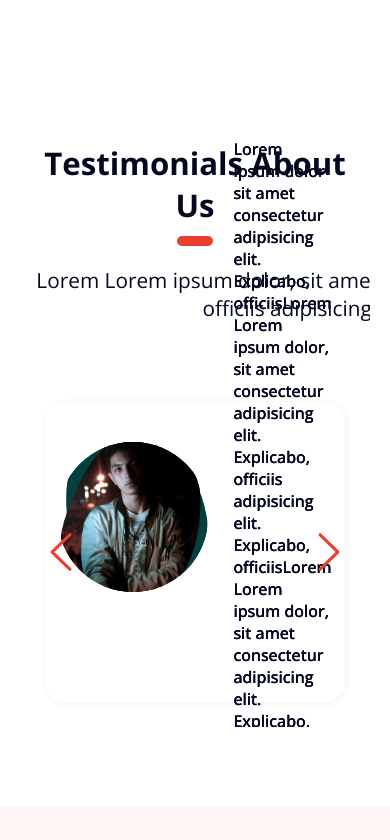
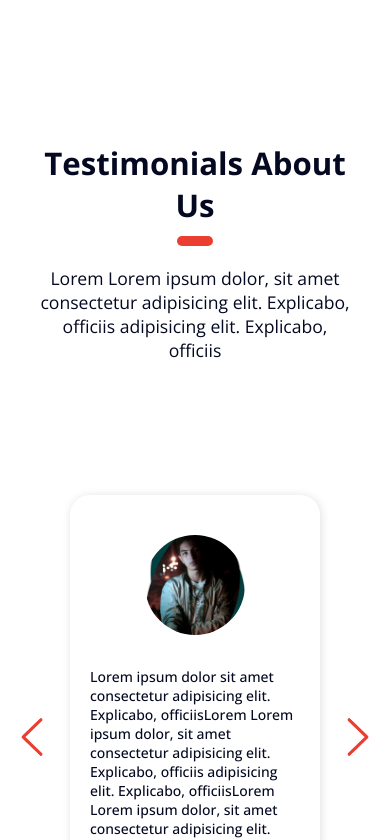
Before and after one commit to ilyesomrimoh/Restaurent-Project, a React (Create React App) app: page / in a window 390 px wide. Shown: the part 2240-3080 px from the top of the page. Built offline with nearby package versions, Linux system fonts and the light colour scheme; the HTML template or start-up script is replaced by a standard one.

Commit message:
responsive slider and logic

```diff
--- a/src/App.css
+++ b/src/App.css
@@ -271,16 +271,16 @@ hr{
 }
 .head-text{
     margin: 20px auto;
-    font-size: 1.3rem;
-    width: 60ch;
+    font-size: 1.1rem;
+    max-width: 60ch;
     text-align: center  ;
 }
 
 .testimonials-slider {
     width: 100%;
-    margin-top: 55px;
+    margin-top: 0;
     position: relative;
-    height: 350px;
+    height: 650px;
 
 }
 .testimonials-slider .next{
@@ -313,13 +313,12 @@ hr{
     z-index: 2;
     cursor: pointer;
 }
-/* .testimonials-slider:hover .testimonials-slider::after , .testimonials-slider:hover .testimonials-slider::before  {
-    transform: scale(1.05);
-} */
-.testimonials-slider > *:not(.next, .previous) {
+
+.testimonials-slider .testimonial-card {
     width: 70%;
-    min-width: 300px;
-    height: 300px;
+
+    opacity: 0 ;
+    min-width: 250px;
     display: flex;
     margin: 0 auto;
     justify-content: center;
@@ -329,9 +328,11 @@ hr{
     position: absolute;
     top: 50%;
     left: 50%;
-    transform: translate(-50% , -50%);
-    box-shadow: 1px 1px 10px #00000006;
+    transform: translate(50% , -50%);
+    box-shadow: 1px 1px 10px #00000020;
     border-radius: 20px;
+    transition: all 700ms;
+    transition-property: opacity transform;
 
 }
 .testimonial-img {
@@ -349,6 +350,7 @@ hr{
     border-radius: 50%;
     object-fit: cover;
 }
+
 .testimonial-text {
     padding: 20px 0;
     display: flex;
@@ -362,6 +364,7 @@ hr{
 .testimonial-text p {
     text-align: left;
     font-weight: 500;
+    font-size: 14px;
 }
 .testimonial-text .red-text {
     margin-bottom: 5px;
@@ -369,124 +372,52 @@ hr{
     font-weight: bold;
     font-size: 1.4rem;
 }
+.testimonial-card.active {
+    opacity: 1;
+    transform: translate(-50% , -50%) ;
+
+}
+
 /* END Testimonials SECTION */
 
 
+.hero-container {
+    display: flex;
+    width: 100%;
+    height: 100vh;
+}
 
-
-
-
-
-
-
-
-
-
-
-
-
-
-
-
-
-
-
-
-
-
-
-
-
-
-
-
-
-
-
-
-
-
-
-
-
-
-
-
-
-
-
-
-
-
-
-
-
-
-
-
-
-
-
-
-
-
-
-
-
-
-
-
-
-
-
-
-
-
-
-
-
-
-
-
-
-
-
-
-
-
-
-
-
-
-
-
-
-
-
-
-
-
-
-
-
-
-
-
-
-
-
-
-
-
-
-
-
-
+.hero-text {
+    display: flex;
+    flex-direction: column;
+    justify-content: center;
+    align-items: center;
+    flex-basis: 50%;
+    gap: 20px;
+}
+.hero-text h1 {
+    padding-right: 40px;
+}
+.hero-text p {
+    line-height: 25.5px;
+}
+.hero-img {
+    display: flex;
+    align-items: center;
+}
+.hero-img img {
+    width: 100%;
+}
+.btns {
+    display: flex;
+    width: 100%;
+    gap: 20px;
+    justify-content: flex-start;
+}
 
 /* Media */
-
-
 /* small screen */
+/* Hero Styling */
 @media (max-width:768px) {
     nav{
      width: 100%;
@@ -540,6 +471,46 @@ hr{
     .download .content  div h2{
         font-size: 2.4rem;
     }
+    .hero-img {
+        display: none;
+    }
+    .hero-text {
+        text-align: center;
+        flex-basis: 100%;
+
+    }
+
+    .hero-text h1 {
+        padding: 0;
+    }
+    .btns {
+        justify-content: center;
+    }
+    .hero-text .btn {
+        font-size: 1.8rem;
+    }
+    .download{
+        flex-wrap: wrap;
+
+    }
+    .download .content{
+        margin-top: 100px;
+        text-align: center;
+        gap: 30px;
+        align-items: center;
+        transform: scale(1);
+    }
+    .testimonials-slider .testimonial-card {
+        padding: 20px 20px;
+        gap: 12px;
+    }
+    .testimonials-slider .testimonial-card .testimonial-text {
+        gap: 8px;
+    }
+    .testimonial-img img {
+        width: 100px;
+        height: 100px;
+    }
 }
 @media (min-width:768px) {
     .container{width:750px}
@@ -580,122 +551,26 @@ hr{
     }
 }
 
-
-
-/* Media */
-
-
-/* small screen */
-@media (max-width:600px) {
-    nav{
-     width: 100%;
-     position: absolute;
-     top: 65px;
-     right: -100%;
-     background-color: var(--primary-color);
-     color: var(--white-color);
-     padding: 20px 0;
-     transition: right ease 800ms;
-    }
-    nav ul{
-        flex-direction: column;
-        gap: 20px;
-    }
-    li a{
-        color: var(--white-color);
-    }
-
-    .humberger >*{
-        transition: all ease 600ms;
-        transition-property: transform , opacity;
-        transform-origin: 89%;
-    }
-    .hidden{
-        opacity: 0;
-        transform: translateX(100px);
-    }
-    .rotate1{
-        transform: rotate(-45deg);
-    }
-    .rotate2{
-        transform: rotate(45deg);
-    }
-    .Mobile{
-        display: block;
-    }
-     .show{
-       right: 0;
-    }
-}
-
-
-/* Hero Styling */
-.hero-container {
-    display: flex;
-    width: 100%;
-    height: 100vh;
-}
-
-.hero-text {
-    display: flex;
-    flex-direction: column;
-    justify-content: center;
-    align-items: center;
-    flex-basis: 50%;
-    gap: 20px;
-}
-.hero-text h1 {
-    padding-right: 40px;
-}
-.hero-text p {
-    line-height: 25.5px;
-}
-.hero-img {
-    display: flex;
-    align-items: center;
-}
-.hero-img img {
-    width: 100%;
-}
-.btns {
-    display: flex;
-    width: 100%;
-    gap: 20px;
-    justify-content: flex-start;
-}
-@media screen and (max-width: 700px) {
-    .hero-img {
-        display: none;
-    }
-    .hero-text {
-        text-align: center;
-        flex-basis: 100%;
-
-    }
-
-    .hero-text h1 {
-        padding: 0;
-    }
-    .btns {
-        justify-content: center;
-    }
-    .hero-text .btn {
-        font-size: 1.8rem;
-    }
-    .download{
-        flex-wrap: wrap;
-
-    }
-    .download .content{
-        margin-top: 100px;
-        text-align: center;
-        gap: 30px;
-        align-items: center;
-        transform: scale(1);
-    }
-}
 @media (max-width:992px) {
     .hero-text .btn {
         font-size: 0.8rem;
     }
+    .testimonials-slider .testimonial-img{
+        justify-content: center ;
+    }
+    .testimonials-slider .testimonial-card {
+        flex-wrap: wrap;
+    }
 }
+
+@media (max-width:450px) {
+    .testimonials-slider {
+        margin-top: 50px;
+    }
+    .testimonials-slider .next {
+        right: -9%;
+    }
+    .testimonials-slider .previous {
+        left: -9%;
+    }
+}
--- a/src/components/Testimonial.jsx
+++ b/src/components/Testimonial.jsx
@@ -1,8 +1,7 @@
-import React from 'react'
 
-function Testimonial({ desc , author , location , imgSrc, imgAlt}) {
+function Testimonial({ desc , author , location , imgSrc, imgAlt , active, reff}) {
   return (
-    <div className='testimonial-card'>
+    <div ref = {reff} className={active ? 'testimonial-card active' : 'testimonial-card'}>
         <div className="testimonial-img">
             <img src={imgSrc || ''} alt={imgAlt} />
         </div>
--- a/src/components/Testimonials.jsx
+++ b/src/components/Testimonials.jsx
@@ -1,8 +1,120 @@
 import Testimonial from './Testimonial'
+import {useState, useRef} from 'react'
 
 
 function Testmonials() {
+  const refs = useRef([]);
+  const [current , setCurrent] = useState(0)
 
+  const testimonials = [
+    {
+      desc: 'Lorem ipsum dolor sit amet consectetur adipisicing elit. Explicabo, officiisLorem Lorem ipsum dolor, sit amet consectetur adipisicing elit. Explicabo, officiis adipisicing elit. Explicabo, officiisLorem Lorem ipsum dolor, sit amet consectetur adipisicing elit. Explicabo, officiis adipisicing elit. Explicabo, officiis',
+      author : 'ILYES HADDAD',
+      location : 'New York',
+      imgSrc : './images/testimonials/photoportrait.png',
+      imgAlt : 'Testimonial 1'
+    },
+    {
+      desc: 'Lorem ipsum dolor sit amet consectetur adipisicing elit. Explicabo, officiisLorem Lorem ipsum dolor, sit amet consectetur adipisicing elit. Explicabo, officiis adipisicing elit. Explicabo, officiisLorem Lorem ipsum dolor, sit amet consectetur adipisicing elit. Explicabo, officiis adipisicing elit. Explicabo, officiis',
+      author : 'ILYES HADDAD',
+      location : 'New York',
+      imgSrc : './images/testimonials/photoportrait.png',
+      imgAlt : 'Testimonial 1'
+    },
+    {
+      desc: 'Lorem ipsum dolor sit amet consectetur adipisicing elit. Explicabo, officiisLorem Lorem ipsum dolor, sit amet consectetur adipisicing elit. Explicabo, officiis adipisicing elit. Explicabo, officiisLorem Lorem ipsum dolor, sit amet consectetur adipisicing elit. Explicabo, officiis adipisicing elit. Explicabo, officiis',
+      author : 'ILYES HADDAD',
+      location : 'New York',
+      imgSrc : './images/testimonials/photoportrait.png',
+      imgAlt : 'Testimonial 1'
+    }]
+    function handleNext() {
+      refs.current[current].classList.remove('active');
+      if (current+1 === testimonials.length) {
+        setCurrent(0);
+        refs.current[0].animate([
+          // keyframes
+          { transform: 'translate(50%, -50%)' ,
+          opacity: 0},
+          { transform: 'translate(-50%, -50%)',
+          opacity: 1 }
+        ], {
+          // timing options
+          duration: 400,
+          iterations: 1
+        });
+        refs.current[0].classList.add('active');
+
+      }else{
+        setCurrent( current + 1);
+        refs.current[current+1].animate([
+          // keyframes
+          { transform: 'translate(50%, -50%)' ,
+        opacity: 0},
+          { transform: 'translate(-50%, -50%)',
+          opacity: 1 }
+        ], {
+          // timing options
+          duration: 400,
+          iterations: 1
+        });
+        refs.current[current+1].classList.add('active');
+      }
+      refs.current[current].animate([
+        // keyframes
+        { transform: 'translate(-50%, -50%)' ,
+      opacity: 1},
+        { transform: 'translate(-150%, -50%)',
+        opacity: 0 }
+      ], {
+        // timing options
+        duration: 400,
+        iterations: 1
+      });
+    }
+    function handlePrevious() {
+      refs.current[current].classList.remove('active');
+      refs.current[current].animate([
+        // keyframes
+        { transform: 'translate(-50%, -50%)',opacity:1 },
+        { transform: 'translate(50%, -50%)' , opacity: 0 }
+      ], {
+        // timing options
+        duration: 400,
+        iterations: 1
+      });
+      if (current-1 === -1) {
+        setCurrent(testimonials.length - 1);
+        refs.current[testimonials.length-1].animate([
+          // keyframes
+          { transform: 'translate(-150%, -50%)' ,
+        opacity: 0},
+          { transform: 'translate(-50%, -50%)',
+          opacity: 1 }
+        ], {
+          // timing options
+          duration: 400,
+          iterations: 1
+        });
+        refs.current[testimonials.length - 1].classList.add('active');
+
+
+      }else{
+
+      setCurrent(current - 1);
+      refs.current[current-1].animate([
+        // keyframes
+        { transform: 'translate(-150%, -50%)',opacity:0 },
+        { transform: 'translate(-50%, -50%)' , opacity: 1 }
+      ], {
+        // timing options
+        duration: 400,
+        iterations: 1
+      });
+      refs.current[current-1].classList.add('active');
+    }
+
+    }
 
   return (
     <section id='testimonials' >
@@ -11,26 +123,28 @@ function Testmonials() {
         <div className="line"></div>
         <p className='head-text'>Lorem Lorem ipsum dolor, sit amet consectetur adipisicing elit. Explicabo, officiis adipisicing elit. Explicabo, officiis </p>
         <div className="testimonials-slider">
-            <div className="previous"></div>
-            <div className="next"></div>
-            <Testimonial desc = 'Lorem ipsum dolor sit amet consectetur adipisicing elit. Explicabo, officiisLorem Lorem ipsum dolor, sit amet consectetur adipisicing elit. Explicabo, officiis adipisicing elit. Explicabo, officiisLorem Lorem ipsum dolor, sit amet consectetur adipisicing elit. Explicabo, officiis adipisicing elit. Explicabo, officiis'
-                        author = 'ILYES HADDAD'
-                        location = 'New York'
-                        imgSrc = './images/testimonials/photoportrait.png'
-                        imgAlt = 'Testimonial 1'
-            />
-            <Testimonial desc = 'Lorem ipsum dolor sit amet consectetur adipisicing elit. Explicabo, officiisLorem Lorem ipsum dolor, sit amet consectetur adipisicing elit. Explicabo, officiis adipisicing elit. Explicabo, officiisLorem Lorem ipsum dolor, sit amet consectetur adipisicing elit. Explicabo, officiis adipisicing elit. Explicabo, officiis'
-                        author = 'ILYES HADDAD'
-                        location = 'New York'
-                        imgSrc = './images/testimonials/photoportrait.png'
-                        imgAlt = 'Testimonial 1'
-            />
-            <Testimonial desc = 'Lorem ipsum dolor sit amet consectetur adipisicing elit. Explicabo, officiisLorem Lorem ipsum dolor, sit amet consectetur adipisicing elit. Explicabo, officiis adipisicing elit. Explicabo, officiisLorem Lorem ipsum dolor, sit amet consectetur adipisicing elit. Explicabo, officiis adipisicing elit. Explicabo, officiis'
-                        author = 'ILYES HADDAD'
-                        location = 'New York'
-                        imgSrc = './images/testimonials/photoportrait.png'
-                        imgAlt = 'Testimonial 1'
-            />
+            <div className="previous" onClick={e => handlePrevious()}></div>
+            <div className="next" onClick={e => handleNext()}></div>
+            {testimonials.map((testimonial, index) => {
+              return (index === 0 ? <Testimonial desc = {testimonial.desc}
+                author = {testimonial.author}
+                location = {testimonial.location}
+                imgSrc = {testimonial.imgSrc}
+                imgAlt = {testimonial.imgAlt}
+                key = {index}
+                active = {true}
+                reff = {el => refs.current[index] = el}
+/> : <Testimonial desc = {testimonial.desc}
+                                  author = {testimonial.author}
+                                  location = {testimonial.location}
+                                  imgSrc = {testimonial.imgSrc}
+                                  imgAlt = {testimonial.imgAlt}
+                                  key = {index}
+                                  reff = {el => refs.current[index] = el}
+              />)
+            } )}
+
+
 
         </div>
 
```
